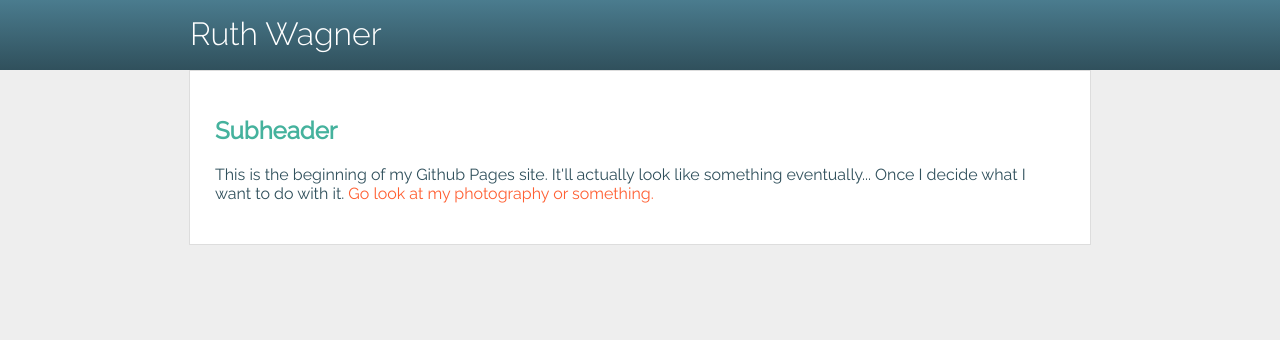
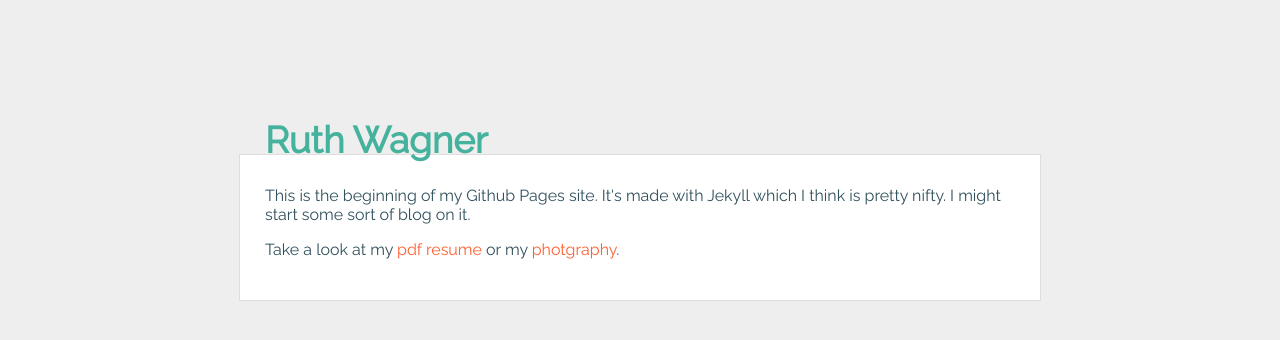
Before and after one commit to ruthhalteman/ruthhalteman.github.io, a Jekyll site: the page built from index.html, in a window 1280 px wide. Shown: the top 340 px of the page. Built offline with Jekyll 4.4.1, drawn with Linux system fonts in a browser that asks for light colours; Markdown is read by kramdown in place of the engine named in the settings.

Commit message:
simple is better yo

```diff
--- a/_layouts/default.html
+++ b/_layouts/default.html
@@ -7,13 +7,13 @@
 		<link type="text/css" rel="stylesheet" href="/styles.css">
 	</head>
 	<body>
-		<div class="header">
+		<!--<div class="header">
 			<div class="width-limit">
-				<!--<img class="fancy-name" src="name3.png" />-->
 				<h1>{{page.title}}</h1>
 			</div>
-		</div>
+		</div> -->
 		<div class="content">
+			<h1>{{page.title}}</h1>
 			{{content}}
 		</div>
 	</body>
--- a/index.html
+++ b/index.html
@@ -3,8 +3,9 @@ layout: default
 title: Ruth Wagner
 ---
 
-<h2>Subheader</h2>
-<p>This is the beginning of my Github Pages site. It'll actually look like something eventually... Once I decide what I want to do with it. <a href="http://ruthwagner.ca">Go look at my photography or something.</a></p>
+<!--<h2>Subheader</h2>-->
+<p>This is the beginning of my Github Pages site. It's made with Jekyll which I think is pretty nifty. I might start some sort of blog on it.</p>
+<p>Take a look at my <a href="/resume.pdf">pdf resume</a> or my <a href="http://ruthwagner.ca"> photgraphy</a>.<p>
 
 <!--
 
--- a/styles.scss
+++ b/styles.scss
@@ -22,18 +22,18 @@ body {
 	}
 }
 .content {
-	max-width: 850px;
+	max-width: 750px;
 	background: #fff;
 	border: 1px solid #ddd;
-	height: 100%;
 	margin: 0 auto;
-	margin-top: 70px;
+	margin-top: 12%;
 	padding:25px;
 }
 h1 {
-	color: #fff;
-	font-weight: 200;
-	line-height: 25px;
+	color: #45b29d;
+	font-weight: regular;
+	margin-top: -62px;
+	font-size: 2.3em;
 }
 h2 {
 	color: #45b29d;
```
Also changed, not shown: 1 other file.
